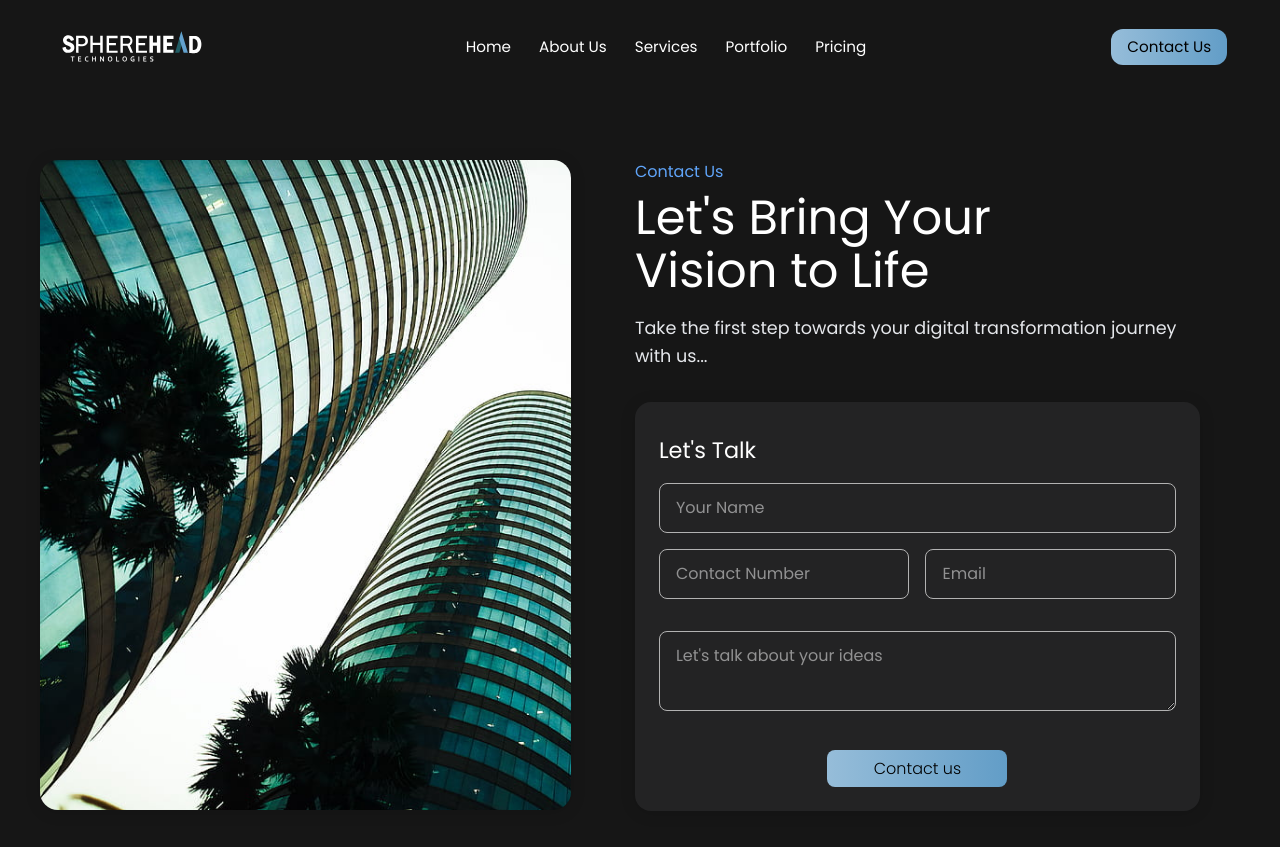
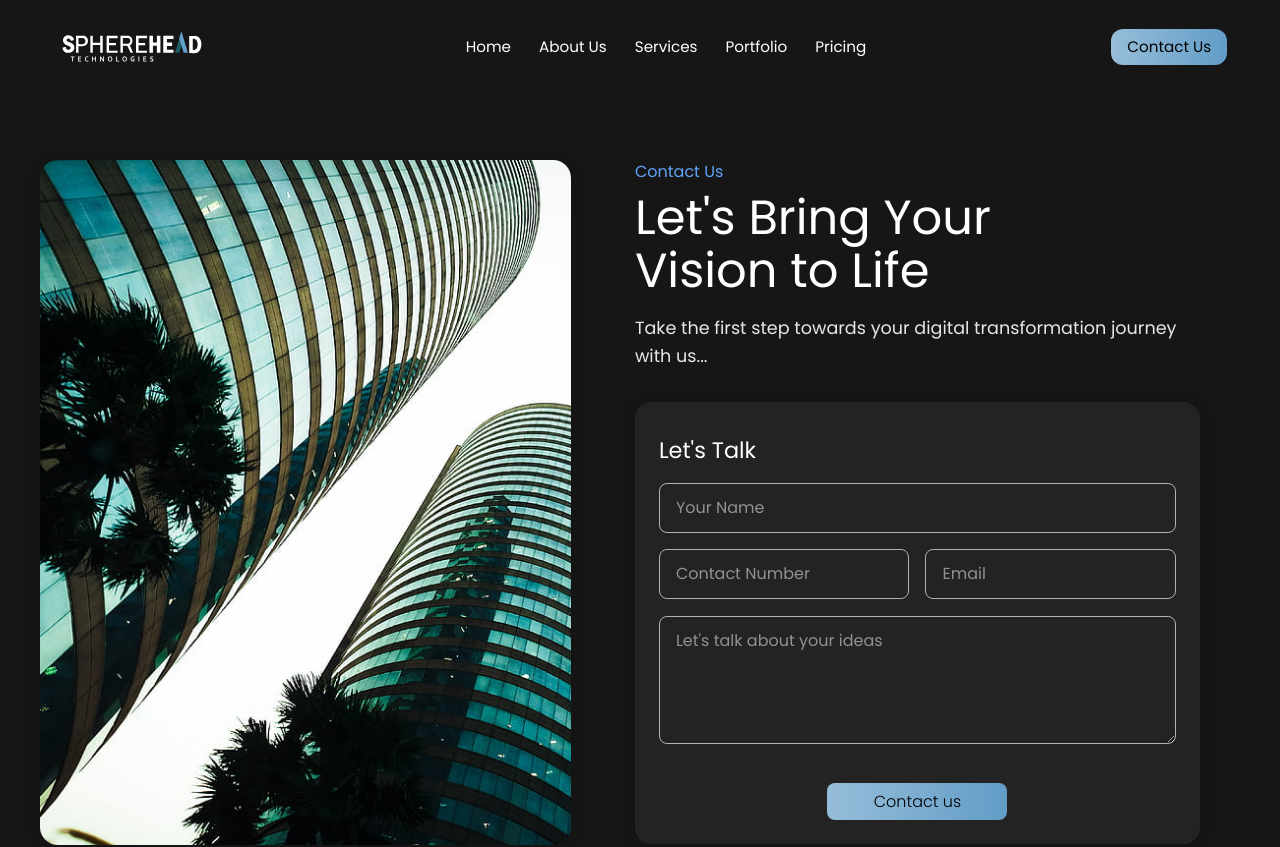
Before and after one commit to HarshiMenuka/spherehead-technologies, a Next.js app: page /contact in a window 1280 px wide. Shown: the top 847 px of the page. Built offline with nearby package versions, Linux system fonts and the light colour scheme.

Commit message:
contact ui fix

```diff
--- a/src/app/contact/page.css
+++ b/src/app/contact/page.css
@@ -32,7 +32,7 @@
 .contact-image {
   width: 100%;
   max-width: 580px;
-  min-height: 650px;
+  min-height: 685px;
   border-radius: 18px;
   object-fit: cover;
   background: #e5e7eb;
@@ -106,7 +106,8 @@
   margin-bottom: 1rem;
 }
 .contact-textarea {
-  min-height: 80px;
+  margin-top:-15px;
+  min-height: 8rem;
   resize: vertical;
 }
 .contact-submit {
```
